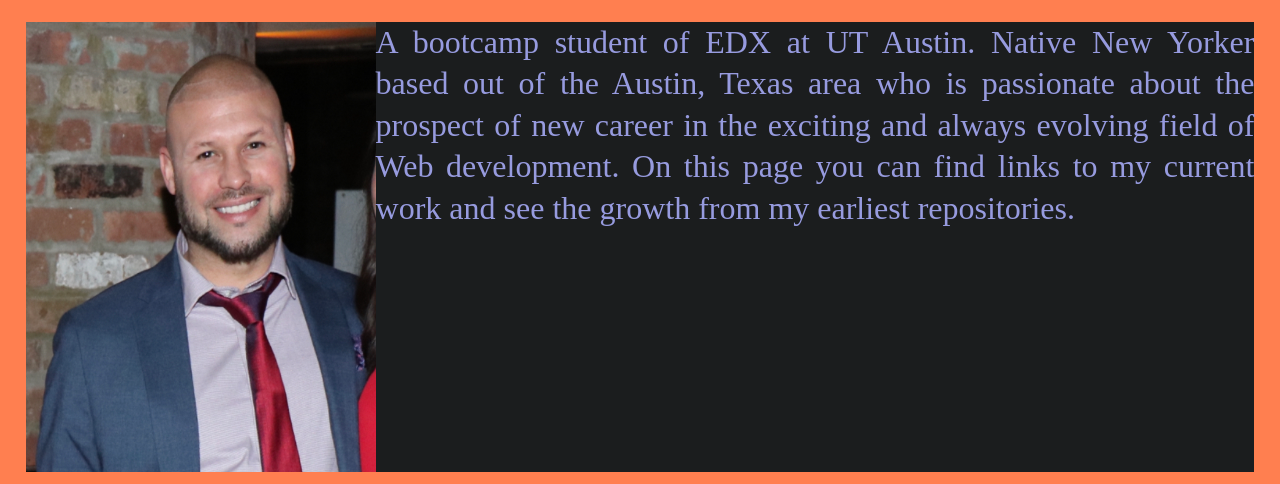
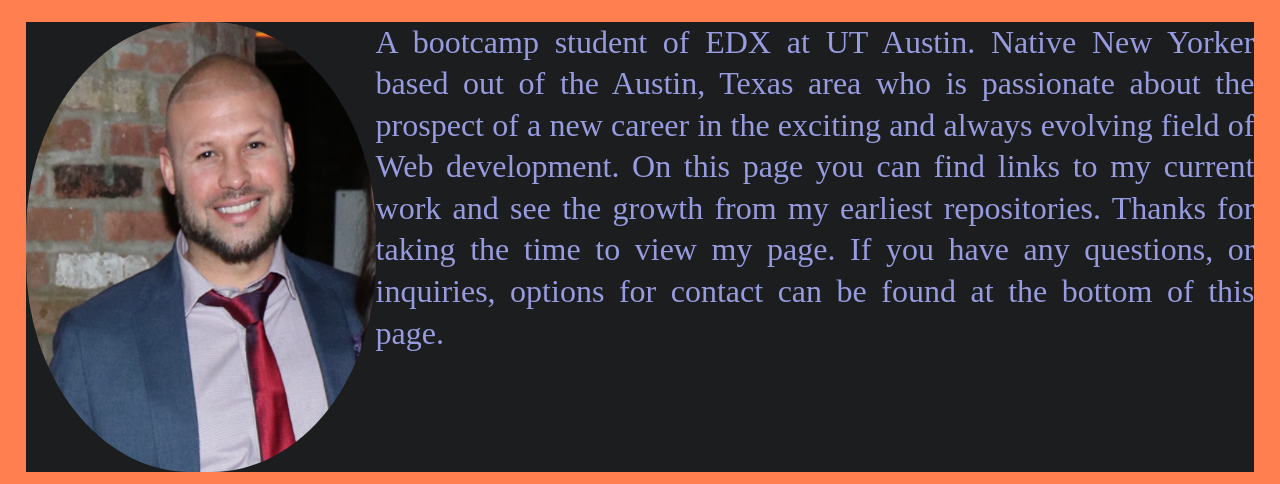
Before and after one commit to AnthonyBuffill/week2-challenge, a plain HTML site: page index.html in a window 1280 px wide. Shown: the part 281-765 px from the top of the page. Drawn offline with Linux system fonts and the light colour scheme.

Commit message:
content tweak

```diff
--- a/assets/style.css
+++ b/assets/style.css
@@ -60,6 +60,8 @@ main {
 
 .img1 {
   float: left;
+  border-radius: 47%;
+
 }
 
 .img2{
--- a/index.html
+++ b/index.html
@@ -30,7 +30,7 @@
         <p>
           <img  class=img1 src="assets/IMG_0B0039702682-1.jpeg" width= "350" height="450" alt="Myself">
 
-        A bootcamp student of EDX at UT Austin.  Native New Yorker based out of the Austin, Texas area who is passionate about the prospect of new career in the exciting and always evolving field of Web development.  On this page you can find links to my current work and see the growth from my earliest repositories.
+        A bootcamp student of EDX at UT Austin.  Native New Yorker based out of the Austin, Texas area who is passionate about the prospect of a new career in the exciting and always evolving field of Web development.  On this page you can find links to my current work and see the growth from my earliest repositories.  Thanks for taking the time to view my page.  If you have any questions, or inquiries, options for contact can be found at the bottom of this page.
 
 
       </article>
```
